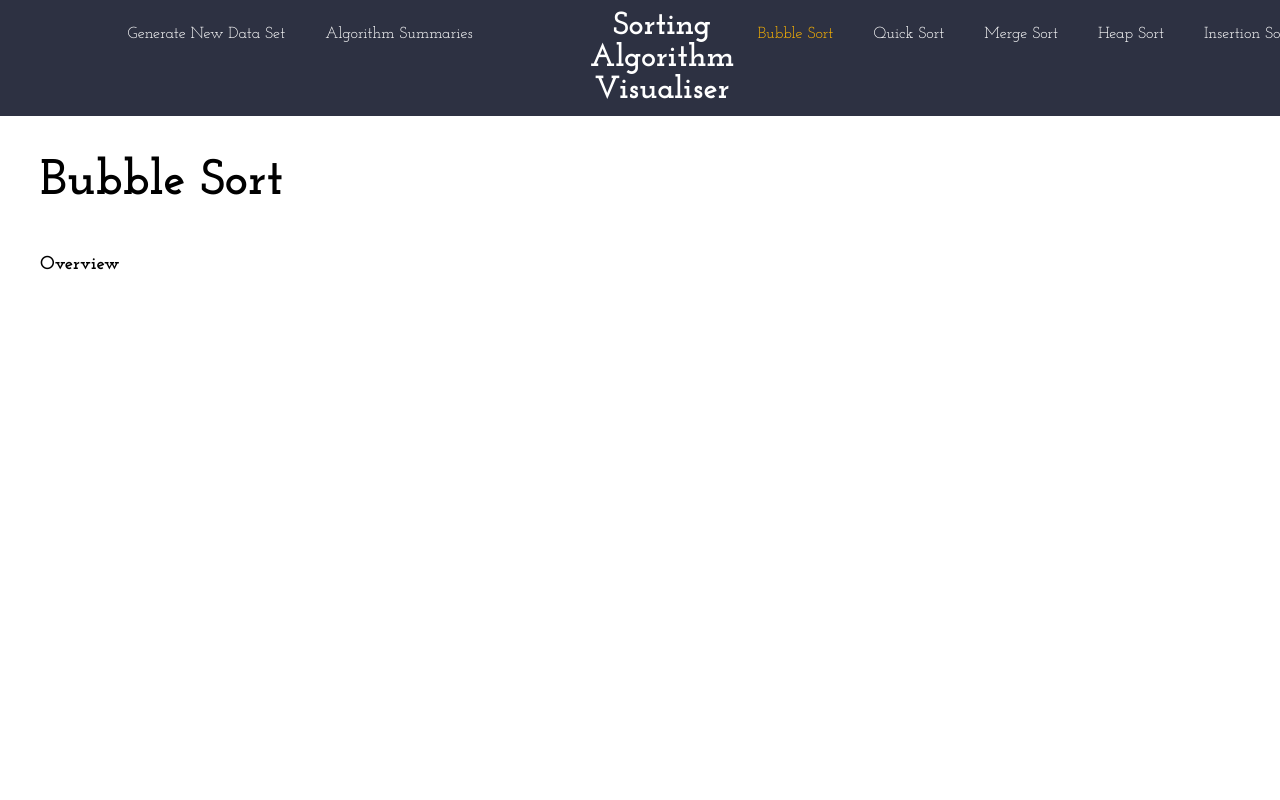
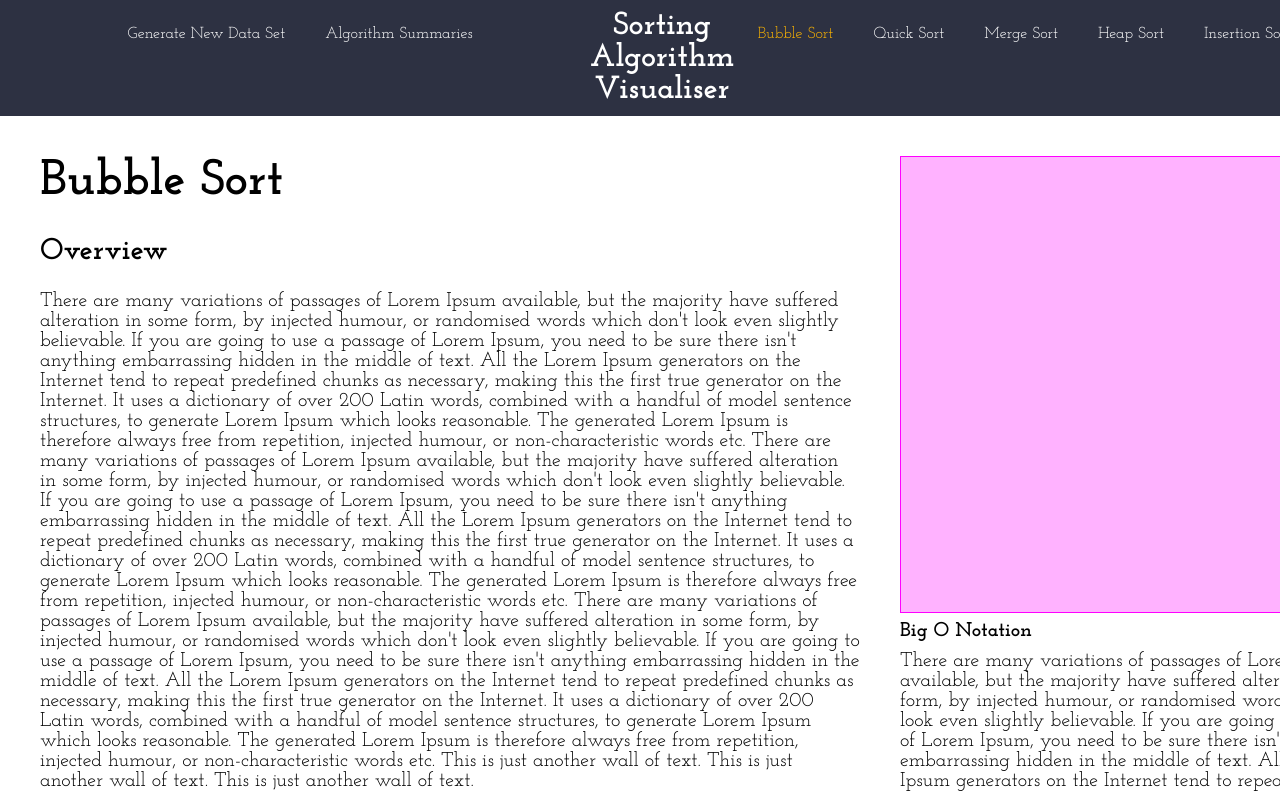
Before and after one commit to owenmilliner/sorting-algorithm-visualiser, a React (Create React App) app in the folder sorting-algorithm-visualiser/: page /summaries in a window 1280 px wide. Shown: the top 800 px of the page. Built offline with nearby package versions, Linux system fonts and the light colour scheme.

Commit message:
Summaries formatting completed.

```diff
--- a/sorting-algorithm-visualiser/src/App.css
+++ b/sorting-algorithm-visualiser/src/App.css
@@ -154,10 +154,11 @@
     'b body heading c'
     'b body detail c'
     'd d d d';
-  grid-template-columns: 0px 813px 513px 0px;
+  grid-template-columns: 0px 820px 520px 0px;
   grid-template-rows: 40px 80px 50px 325px 40px 100px 40px;
   column-gap: 40px;
   overflow: hidden;
+  text-align: left;
 }
 
 .summaries__title {
@@ -169,8 +170,36 @@
 }
 
 .summaries__subtitle {
+  font-size: 30px;
   grid-area: subtitle;
+  margin: 0;
   margin-right: auto;
 }
 
+.summaries__body {
+  font-size: 20px;
+  grid-area: body;
+  margin: 5px auto 0px 0px;
+}
+
+.summaries__graph {
+  background-color: rgba(255, 0, 255, 0.3);
+  border: 1px solid rgba(255, 0, 255, 1);
+  grid-area: graph;
+  width: 100%;
+  height: 100%;
+}
+
+.summaries__heading {
+  grid-area: heading;
+  font-size: 20px;
+  margin-top: 10px;
+}
+
+.summaries__detail {
+  grid-area: detail;
+  font-size: 20px;
+  margin-top: 0px;
+}
+
 /* END SUMMARIES */
--- a/sorting-algorithm-visualiser/src/components/Summaries.jsx
+++ b/sorting-algorithm-visualiser/src/components/Summaries.jsx
@@ -18,6 +18,55 @@
     <div className='summaries'>
       <h2 className='summaries__title'>Bubble Sort</h2>
       <h3 className='summaries__subtitle'>Overview</h3>
+      <p className='summaries__body'>
+        There are many variations of passages of Lorem Ipsum available, but the
+        majority have suffered alteration in some form, by injected humour, or
+        randomised words which don't look even slightly believable. If you are
+        going to use a passage of Lorem Ipsum, you need to be sure there isn't
+        anything embarrassing hidden in the middle of text. All the Lorem Ipsum
+        generators on the Internet tend to repeat predefined chunks as
+        necessary, making this the first true generator on the Internet. It uses
+        a dictionary of over 200 Latin words, combined with a handful of model
+        sentence structures, to generate Lorem Ipsum which looks reasonable. The
+        generated Lorem Ipsum is therefore always free from repetition, injected
+        humour, or non-characteristic words etc. There are many variations of
+        passages of Lorem Ipsum available, but the majority have suffered
+        alteration in some form, by injected humour, or randomised words which
+        don't look even slightly believable. If you are going to use a passage
+        of Lorem Ipsum, you need to be sure there isn't anything embarrassing
+        hidden in the middle of text. All the Lorem Ipsum generators on the
+        Internet tend to repeat predefined chunks as necessary, making this the
+        first true generator on the Internet. It uses a dictionary of over 200
+        Latin words, combined with a handful of model sentence structures, to
+        generate Lorem Ipsum which looks reasonable. The generated Lorem Ipsum
+        is therefore always free from repetition, injected humour, or
+        non-characteristic words etc. There are many variations of passages of
+        Lorem Ipsum available, but the majority have suffered alteration in some
+        form, by injected humour, or randomised words which don't look even
+        slightly believable. If you are going to use a passage of Lorem Ipsum,
+        you need to be sure there isn't anything embarrassing hidden in the
+        middle of text. All the Lorem Ipsum generators on the Internet tend to
+        repeat predefined chunks as necessary, making this the first true
+        generator on the Internet. It uses a dictionary of over 200 Latin words,
+        combined with a handful of model sentence structures, to generate Lorem
+        Ipsum which looks reasonable. The generated Lorem Ipsum is therefore
+        always free from repetition, injected humour, or non-characteristic
+        words etc. This is just another wall of text. This is just another wall
+        of text. This is just another wall of text.
+      </p>
+      <div className='summaries__graph'></div>
+      <h3 className='summaries__heading'>Big O Notation</h3>
+      <p className='summaries__detail'>
+        There are many variations of passages of Lorem Ipsum available, but the
+        majority have suffered alteration in some form, by injected humour, or
+        randomised words which don't look even slightly believable. If you are
+        going to use a passage of Lorem Ipsum, you need to be sure there isn't
+        anything embarrassing hidden in the middle of text. All the Lorem Ipsum
+        generators on the Internet tend to repeat predefined chunks as
+        necessary, making this the first true generator on the Internet. It uses
+        a dictionary of over 200 Latin words, combined with a handful of model
+        sentence structures, to generate Lorem Ipsum which looks reasonable.
+      </p>
     </div>
   );
 };
```
